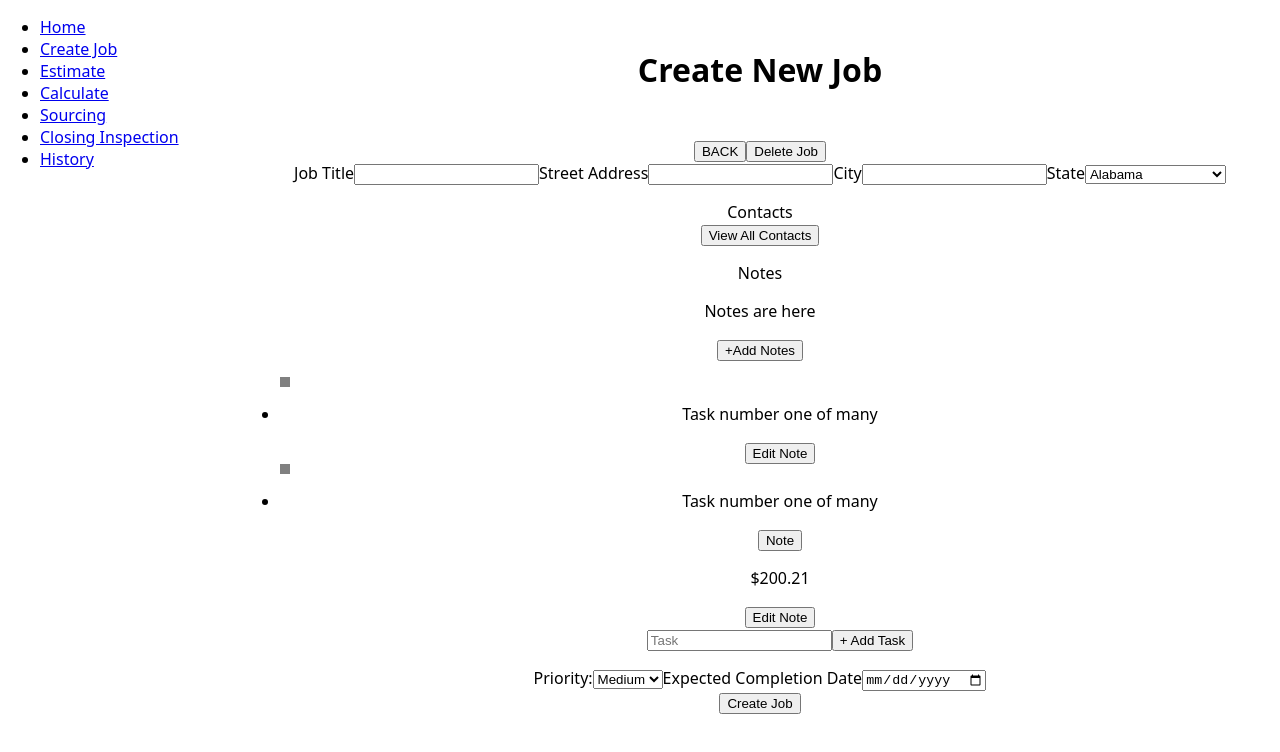
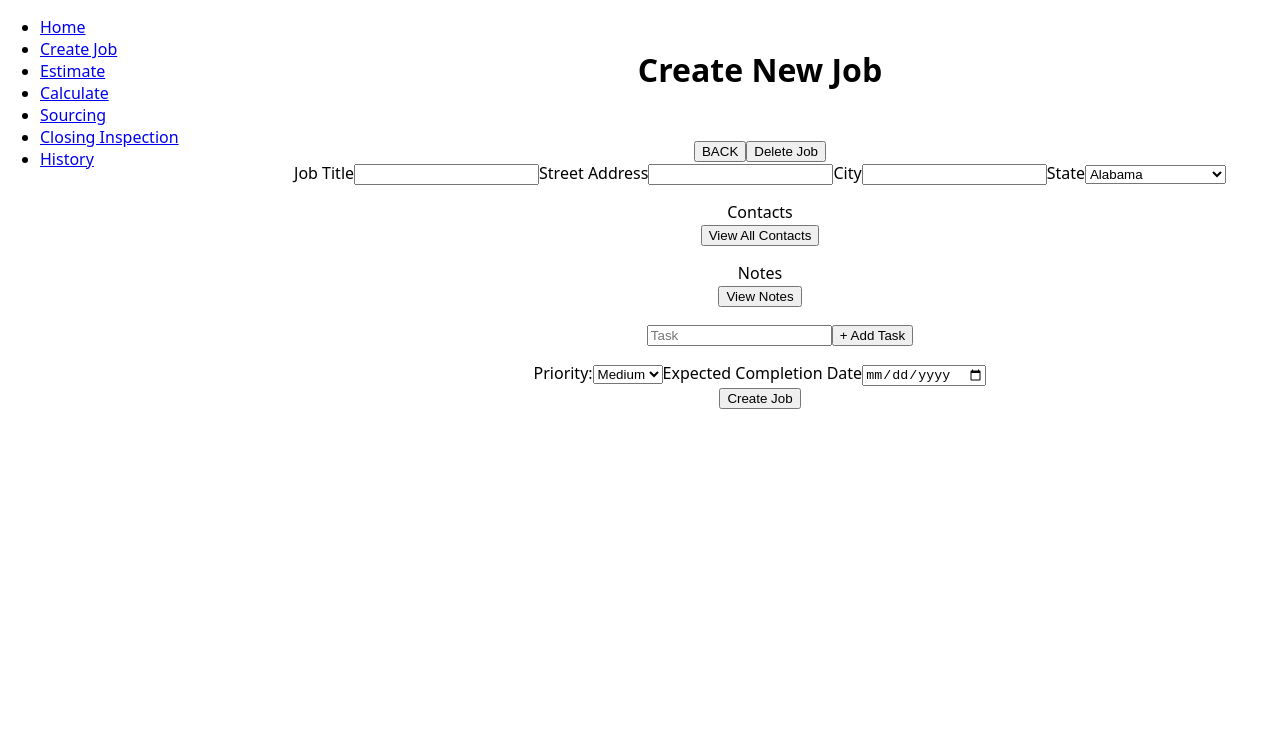
Before and after one commit to EthanMK2/prototype-contract-manager, a React (Vite) app in the folder contract-manager/: page /createJob/new in a window 1280 px wide. Shown: the top 752 px of the page. Built offline with nearby package versions, Linux system fonts and the light colour scheme.

Commit message:
Setup task display for state later in CreateJobNew page

```diff
--- a/contract-manager/src/components/Job.tsx
+++ b/contract-manager/src/components/Job.tsx
@@ -15,12 +15,14 @@ const DUMMY_JOB: job = {
       description: "Do this task!",
       note: "This task note says that something came up...",
       cost: "200.00",
+      date: new Date()
     },
     {
       completed: true,
       description: "Do other task that is listed here!",
       note: "This task note says something else...",
       cost: "300.00",
+      date: new Date("2024-12-23")
     },
   ],
   contacts: [
@@ -58,7 +60,8 @@ const Job = () => {
     expectedPay,
   } = job;
 
-  const [contactsOpen, setContactsOpen] = useState(false);
+  const [contactsOpen, setContactsOpen] = useState<boolean>(false);
+  const [notesOpen, setNotesOpen] = useState<boolean>(false);
 
   const onOpenContacts = () => {
     setContactsOpen(true);
@@ -100,6 +103,14 @@ const Job = () => {
     });
   };
 
+  const onOpenJobNotes = () => {
+    setNotesOpen(true);
+  };
+
+  const onCloseJobNotes = () => {
+    setNotesOpen(false);
+  };
+
   return (
     <article>
       <h1>{title}</h1>
@@ -109,12 +120,14 @@ const Job = () => {
         {checklist.map((task) => {
           return <Task task={task} />;
         })}
+        {/* need to change the last checkbox to a different component */}
         <Task
           task={{
             completed: inspectionSuccessful,
             description: "Inspection and Payment Collected?",
             note: "",
             cost: "",
+            date: new Date()
           }}
         />
       </ul>
@@ -142,8 +155,36 @@ const Job = () => {
           )}
       </div>
       <section>
-        <h1>Notes</h1>
-        <Note description={notes.description} />
+        <figure>
+          <figcaption>Notes</figcaption>
+          {notes.description.trim() != "" && (
+            <p>{notes.description}</p>
+          )}
+          <button onClick={onOpenJobNotes}>View Notes</button>
+          {notesOpen &&
+            ReactDOM.createPortal(
+              <form>
+                <textarea
+                  name="notes"
+                  id="notes"
+                  cols={30}
+                  rows={10}
+                  onChange={(e) => {
+                    setJob((prevJob) => {
+                      return {
+                        ...prevJob,
+                        notes: { description: e.target.value },
+                      };
+                    });
+                  }}
+                >
+                  {notes.description}
+                </textarea>
+                <button onClick={onCloseJobNotes}>Done</button>
+              </form>,
+              document.getElementById("overlay-root")!
+            )}
+        </figure>
       </section>
       <p>
         Expected Total Charge: ${expectedPay} <button>Edit</button>
--- a/contract-manager/src/components/Task.tsx
+++ b/contract-manager/src/components/Task.tsx
@@ -37,7 +37,7 @@ const Task = ({ task }: taskProp) => {
           document.getElementById("overlay-root")!
         )}
       {!noteOpen && task.note != "" && <button onClick={onOpenNote}>Note</button>}
-      <p>{task.cost != "" && <>$</>}{task.cost}</p>
+      {task.cost != "" && <p>${task.cost}</p>}
     </li>
   );
 };
--- a/contract-manager/src/models/job/job.ts
+++ b/contract-manager/src/models/job/job.ts
@@ -11,7 +11,7 @@ type job = {
     address: string,
     completionStatus: string,  // completed, failed, in-progress
     createdDate: Date,
-    finishDate: Date,
+    finishDate: Date | null,
     inspectionSuccessful: boolean,
     priority: string,
     timeLeft: string,
--- a/contract-manager/src/models/job/task.ts
+++ b/contract-manager/src/models/job/task.ts
@@ -2,7 +2,8 @@ type task = {
     completed: boolean,
     description: string,
     note: string,
-    cost: number | string
+    cost: number | string,
+    date: Date
 }
 
 export default task;
--- a/contract-manager/src/pages/CreateJobNew.tsx
+++ b/contract-manager/src/pages/CreateJobNew.tsx
@@ -7,6 +7,7 @@ import { useRef, useState } from "react";
 
 import styles from "../sass/pages/CreateJobNew.module.scss";
 import ReactDOM from "react-dom";
+import { useNavigate } from "react-router-dom";
 
 const CreateJobNewPage = () => {
   // will create and maintain a Job object state (local variable), and save that object to an existing data object to Firebase (existing from the initial creation in the CreateJobMenu page)
@@ -32,7 +33,10 @@ const CreateJobNewPage = () => {
     });
   };
 
+  const navigate = useNavigate();
+
   const [contactsOpen, setContactsOpen] = useState<boolean>(false);
+  const [notesOpen, setNotesOpen] = useState<boolean>(false);
   // set initial values
   const streetAddressRef = useRef<any>();
   const cityAddressRef = useRef<any>();
@@ -94,12 +98,26 @@ const CreateJobNewPage = () => {
     });
   };
 
+  const onOpenJobNotes = () => {
+    setNotesOpen(true);
+  };
+
+  const onCloseJobNotes = () => {
+    setNotesOpen(false);
+  };
+
   return (
     <>
       <main className={styles["main-content"]}>
         <PageTitle title="Create New Job" />
 
-        <button>BACK</button>
+        <button
+          onClick={() => {
+            navigate("/createJob");
+          }}
+        >
+          BACK
+        </button>
         <button>Delete Job</button>
 
         <section>
@@ -225,36 +243,66 @@ const CreateJobNewPage = () => {
 
           <figure>
             <figcaption>Notes</figcaption>
-            {/* display notes here */}
-            <p>Notes are here</p>
-            <button>+Add Notes</button>
+            {currentJob.notes.description != "" && (
+              <p>{currentJob.notes.description}</p>
+            )}
+            <button onClick={onOpenJobNotes}>View Notes</button>
+            {notesOpen &&
+              ReactDOM.createPortal(
+                <form>
+                  <textarea
+                    name="notes"
+                    id="notes"
+                    cols={30}
+                    rows={10}
+                    onChange={(e) => {
+                      setCurrentJob((prevJob) => {
+                        return {
+                          ...prevJob,
+                          notes: { description: e.target.value },
+                        };
+                      });
+                    }}
+                  >
+                    {currentJob.notes.description}
+                  </textarea>
+                  <button onClick={onCloseJobNotes}>Done</button>
+                </form>,
+                document.getElementById("overlay-root")!
+              )}
           </figure>
         </section>
         <section id="task-list">
           <ul>
-            {/* display list here */}
-            <>
-              <Task
-                task={{
-                  note: "",
-                  description: "Task number one of many",
-                  completed: false,
-                  cost: "",
-                }}
-              />
-              <button>Edit Note</button>
-            </>
-            <>
-              <Task
-                task={{
-                  note: "This one has a note attached",
-                  description: "Task number one of many",
-                  completed: false,
-                  cost: "200.21",
-                }}
-              />
-              <button>Edit Note</button>
-            </>
+            {/* display list ordered by entered order (by date). works b/c entering another task at the same millisecond is impossible */}
+            {currentJob.checklist
+              .sort((a, b) => {
+                if (a.date.getTime() < b.date.getTime()) {
+                  return -1;
+                } else if (a.date.getTime() > b.date.getTime()) {
+                  return 1;
+                } else {
+                  return 0;
+                }
+              })
+              .map((task) => {
+                return (
+                  <div>
+                    <Task
+                      task={{
+                        note: task.note,
+                        description: task.description,
+                        completed: task.completed,
+                        cost: task.cost,
+                        date: task.date,
+                      }}
+                    />
+                    {task.note === "" && <button>+ Add Note</button>}
+                    <button>Edit</button>
+                  </div>
+                );
+              })}
+
             <div>
               <input type="text" id="new-task" placeholder="Task" />
               <button>+ Add Task</button>
@@ -264,14 +312,30 @@ const CreateJobNewPage = () => {
         <section>
           <label htmlFor="priority">Priority:</label>
 
-          <select id="priority" defaultValue={"medium"}>
+          <select
+            id="priority"
+            defaultValue={"medium"}
+            onChange={(e) => {
+              setCurrentJob((prevJob) => {
+                return { ...prevJob, priority: e.target.value };
+              });
+            }}
+          >
             <option value="low">Low</option>
             <option value="medium">Medium</option>
             <option value="high">High</option>
           </select>
 
           <label htmlFor="finish-date">Expected Completion Date</label>
-          <input type="date" id="finish-date" />
+          <input
+            type="date"
+            id="finish-date"
+            onChange={(e) => {
+              setCurrentJob((prevJob) => {
+                return { ...prevJob, finishDate: e.target.valueAsDate };
+              });
+            }}
+          />
         </section>
         <button>Create Job</button>
       </main>
```
